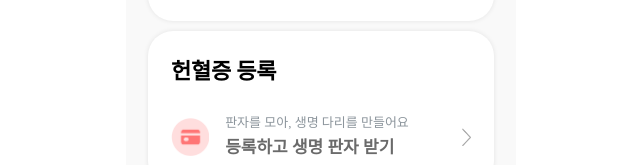
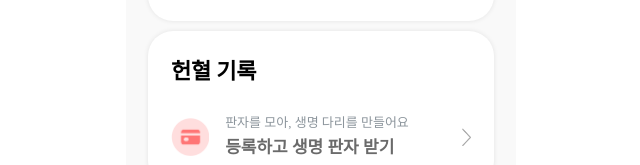
Before and after one commit to Club-PARD/PARD_4th_GwangGi_FE, a React (Create React App) app: page /home in a window 1280 px wide. Shown: the part 263-428 px from the top of the page, without its empty margins (319-959 px from the left). Built offline with nearby package versions, Linux system fonts and the light colour scheme; no server answers; sample sign-in values are in the browser's storage; a web font is replaced by a local one.

Commit message:
edit : HomePage edit

```diff
--- a/src/Pages/HomePage/Components/InfoBoxComponent.js
+++ b/src/Pages/HomePage/Components/InfoBoxComponent.js
@@ -1,7 +1,8 @@
 import { Link } from "react-router-dom";
 import styled from "styled-components";
 
-function InfoBoxComponent() {
+function InfoBoxComponent({ navigate }) {
+
     return (
         <div>
             <InfoBox>
@@ -16,7 +17,7 @@ function InfoBoxComponent() {
                 </RowBox>
             </InfoBox>
             <InfoBox>
-                <InfoTitle>헌혈증 등록</InfoTitle>
+                <InfoTitle>헌혈 기록</InfoTitle>
                 <RowBox>
                     <Img src="/Img/HomePage/Card.png" alt="자가문진 테스트 이미지" />
                     <SubRowBox>
@@ -24,7 +25,7 @@ function InfoBoxComponent() {
                         <SecondSentence>등록하고 생명 판자 받기</SecondSentence>
                     </SubRowBox>
                     {/* <TestBox>문진하기</TestBox> */}
-                    <RightImg src = "/Img/HomePage/Right.png" alt=  "오른쪽 이미지" width = "9px"/>
+                    <RightImg src="/Img/HomePage/Right.png" alt="오른쪽 이미지" width="9px" onClick={() => navigate("/share") } />
                 </RowBox>
             </InfoBox>
         </div>
@@ -76,6 +77,10 @@ const RightImg = styled.img`
     width: 9px;
 
     margin-left: 37px;
+
+    &:hover{
+        opacity: 0.5;
+    }
 `
 
 const SubRowBox = styled.div`
--- a/src/Pages/HomePage/HomePage.js
+++ b/src/Pages/HomePage/HomePage.js
@@ -37,7 +37,7 @@ function HomePage() {
     };
     return (
         <HomePageContainer>
-            <InfoBoxComponent/>
+            <InfoBoxComponent navigate={navigate} />
             <BestChallengComponent BestChallengeInfo={BestChallengeInfo} />
             {/* <Button onClick={getUserInfo}>테스트</Button> */}
             {/* <Link to="/mypage">마이 페이지</Link> */}
```
